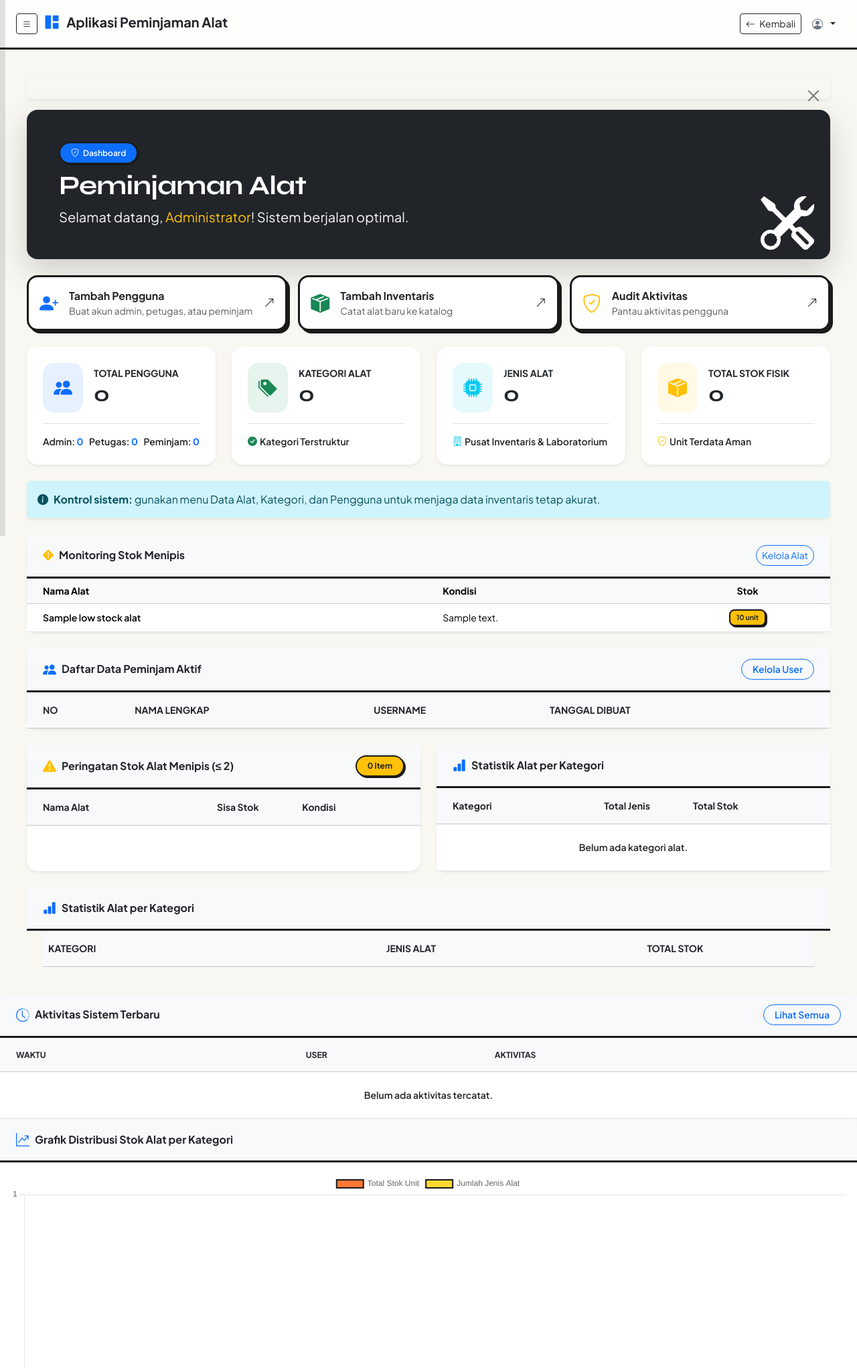
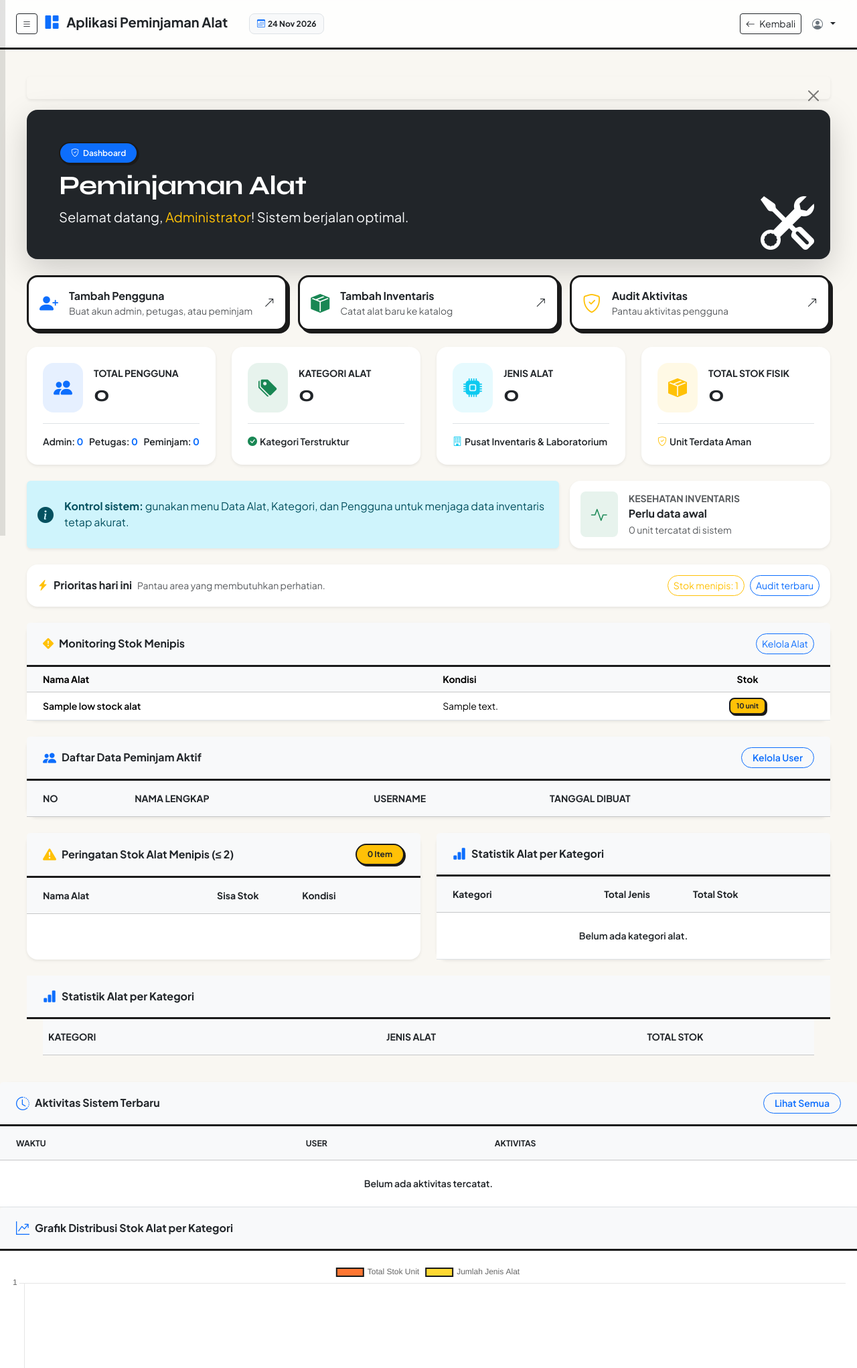
Before and after one commit to nndz865/aplikasi-peminjaman, a PHP site: the page made by views/admin/dashboard.php in a window 1280 px wide. Shown: the top 2043 px of the page at 67% size. Run offline with PHP 8.4, Linux system fonts and the light colour scheme; the template is opened without the code that fills it: most values are stand-ins (such as "Sample title", 1, 10 or a date in 2020); data that the repository does not hold is empty.

Commit message:
feat: enhance role dashboards with operational insights

```diff
--- a/views/admin/dashboard.php
+++ b/views/admin/dashboard.php
@@ -117,9 +117,12 @@ $daftarPeminjam = $userModel->getAll('peminjam');
     </div>
 </div>
 
-<div class="alert alert-info border-0 shadow-sm mb-4">
-    <i class="bi bi-info-circle-fill me-2"></i><strong>Kontrol sistem:</strong> gunakan menu Data Alat, Kategori, dan Pengguna untuk menjaga data inventaris tetap akurat.
+<div class="row g-3 mb-4">
+    <div class="col-lg-8"><div class="alert alert-info border-0 shadow-sm mb-0 h-100 d-flex align-items-center"><i class="bi bi-info-circle-fill fs-4 me-3"></i><span><strong>Kontrol sistem:</strong> gunakan menu Data Alat, Kategori, dan Pengguna untuk menjaga data inventaris tetap akurat.</span></div></div>
+    <div class="col-lg-4"><div class="card border-0 shadow-sm h-100"><div class="card-body d-flex align-items-center gap-3"><div class="rounded-3 bg-success bg-opacity-10 text-success p-3 fs-4"><i class="bi bi-activity"></i></div><div><div class="small text-muted text-uppercase fw-bold">Kesehatan inventaris</div><div class="fw-bold text-dark"><?php echo $totalStok > 0 ? 'Operasional aktif' : 'Perlu data awal'; ?></div><small class="text-muted"><?php echo (int)$totalStok; ?> unit tercatat di sistem</small></div></div></div></div>
 </div>
+
+<div class="card border-0 shadow-sm mb-4"><div class="card-body py-3"><div class="d-flex flex-wrap align-items-center justify-content-between gap-2"><div><span class="fw-bold text-dark"><i class="bi bi-lightning-charge-fill text-warning me-2"></i>Prioritas hari ini</span><span class="small text-muted ms-2">Pantau area yang membutuhkan perhatian.</span></div><div class="d-flex gap-2"><a class="btn btn-sm btn-outline-warning rounded-pill" href="<?php echo htmlspecialchars($baseUrl); ?>/index.php?route=admin/alat">Stok menipis: <?php echo count($lowStockAlats); ?></a><a class="btn btn-sm btn-outline-primary rounded-pill" href="<?php echo htmlspecialchars($baseUrl); ?>/index.php?route=admin/log-aktivitas">Audit terbaru</a></div></div></div></div>
 
 <div class="card border-0 shadow-sm mb-4">
     <div class="card-header bg-white fw-bold py-3 px-4 border-0 d-flex justify-content-between align-items-center">
--- a/views/layouts/navbar.php
+++ b/views/layouts/navbar.php
@@ -7,6 +7,10 @@ $config = include __DIR__ . '/../../config/app.php';
         <div class="navbar-brand mb-0 h6 fw-bold text-dark text-truncate py-1" style="max-width: 55vw; min-width: 0;">
             <button type="button" class="btn btn-sm btn-outline-dark me-2" id="sidebarToggle" aria-label="Buka menu navigasi"><i class="bi bi-list"></i></button>
             <i class="bi bi-grid-1x2-fill me-2 text-primary"></i> <span>Aplikasi Peminjaman Alat</span>
+        </div>
+        <div class="d-none d-lg-flex align-items-center gap-2 ms-3">
+            <span class="badge bg-light text-dark border shadow-none py-2"><i class="bi bi-calendar3 me-1 text-primary"></i><?php echo date('d M Y'); ?></span>
+            <?php if (!empty($_SESSION['login_ip'])): ?><span class="small text-muted"><i class="bi bi-shield-check me-1 text-success"></i>Sesi aman</span><?php endif; ?>
         </div>
         <ul class="navbar-nav ms-auto align-items-center flex-shrink-0">
             <?php
--- a/views/peminjam/dashboard.php
+++ b/views/peminjam/dashboard.php
@@ -116,6 +116,8 @@ $baseUrl = $config['base_url'] ?? '';
         <div class="col-md-6"><div class="alert alert-danger border-0 shadow-sm mb-0 h-100"><i class="bi bi-exclamation-triangle me-2"></i><strong>Terdapat denda aktif.</strong><br><span class="small">Total: Rp <?php echo number_format((float)$stats['total_denda'], 0, ',', '.'); ?></span></div></div>
     <?php endif; ?>
 </div>
+
+<div class="card border-0 shadow-sm mb-4"><div class="card-body py-3"><div class="d-flex flex-wrap align-items-center justify-content-between gap-2"><div><span class="fw-bold text-dark"><i class="bi bi-compass-fill text-primary me-2"></i>Langkah berikutnya</span><span class="small text-muted ms-2">Kelola kebutuhan alat dari satu ruang kerja.</span></div><div class="d-flex gap-2"><a class="btn btn-sm btn-primary rounded-pill" href="<?php echo htmlspecialchars($baseUrl); ?>/index.php?route=peminjam/daftar-alat"><i class="bi bi-search me-1"></i>Cari alat</a><a class="btn btn-sm btn-outline-secondary rounded-pill" href="<?php echo htmlspecialchars($baseUrl); ?>/index.php?route=peminjam/riwayat"><i class="bi bi-clock-history me-1"></i>Periksa status</a></div></div></div></div>
 
 <div class="row g-4">
     <!-- Katalog Alat Tersedia -->
--- a/views/petugas/dashboard.php
+++ b/views/petugas/dashboard.php
@@ -115,7 +115,11 @@ $baseUrl = $config['base_url'] ?? '';
     <div><i class="bi bi-bell-fill me-2"></i><strong>Perlu tindakan:</strong> <?php echo (int)$pengajuanMenunggu; ?> pengajuan menunggu<?php echo $pengembalianTerlambat > 0 ? ' dan ' . (int)$pengembalianTerlambat . ' pengembalian terlambat.' : '.'; ?></div>
     <a href="<?php echo htmlspecialchars($baseUrl); ?>/index.php?route=petugas/persetujuan" class="btn btn-sm btn-dark">Tinjau Sekarang</a>
 </div>
+<?php else: ?>
+<div class="alert alert-success border-0 shadow-sm mb-4"><i class="bi bi-check-circle-fill me-2"></i><strong>Semua terkendali.</strong> Tidak ada pengajuan atau pengembalian yang membutuhkan tindakan segera.</div>
 <?php endif; ?>
+
+<div class="card border-0 shadow-sm mb-4"><div class="card-body py-3"><div class="d-flex flex-wrap align-items-center justify-content-between gap-2"><div><span class="fw-bold text-dark"><i class="bi bi-lightning-charge-fill text-warning me-2"></i>Panel operasional</span><span class="small text-muted ms-2">Akses cepat untuk menjaga alur transaksi tetap lancar.</span></div><div class="d-flex gap-2"><a class="btn btn-sm btn-outline-warning rounded-pill" href="<?php echo htmlspecialchars($baseUrl); ?>/index.php?route=petugas/persetujuan&status=menunggu">Menunggu: <?php echo (int)$pengajuanMenunggu; ?></a><a class="btn btn-sm btn-outline-danger rounded-pill" href="<?php echo htmlspecialchars($baseUrl); ?>/index.php?route=petugas/pengembalian">Terlambat: <?php echo (int)$pengembalianTerlambat; ?></a></div></div></div></div>
 
 <div class="card border-0 shadow-sm mb-4">
     <div class="card-header bg-white fw-bold py-3 px-4 d-flex justify-content-between align-items-center border-0">
```
